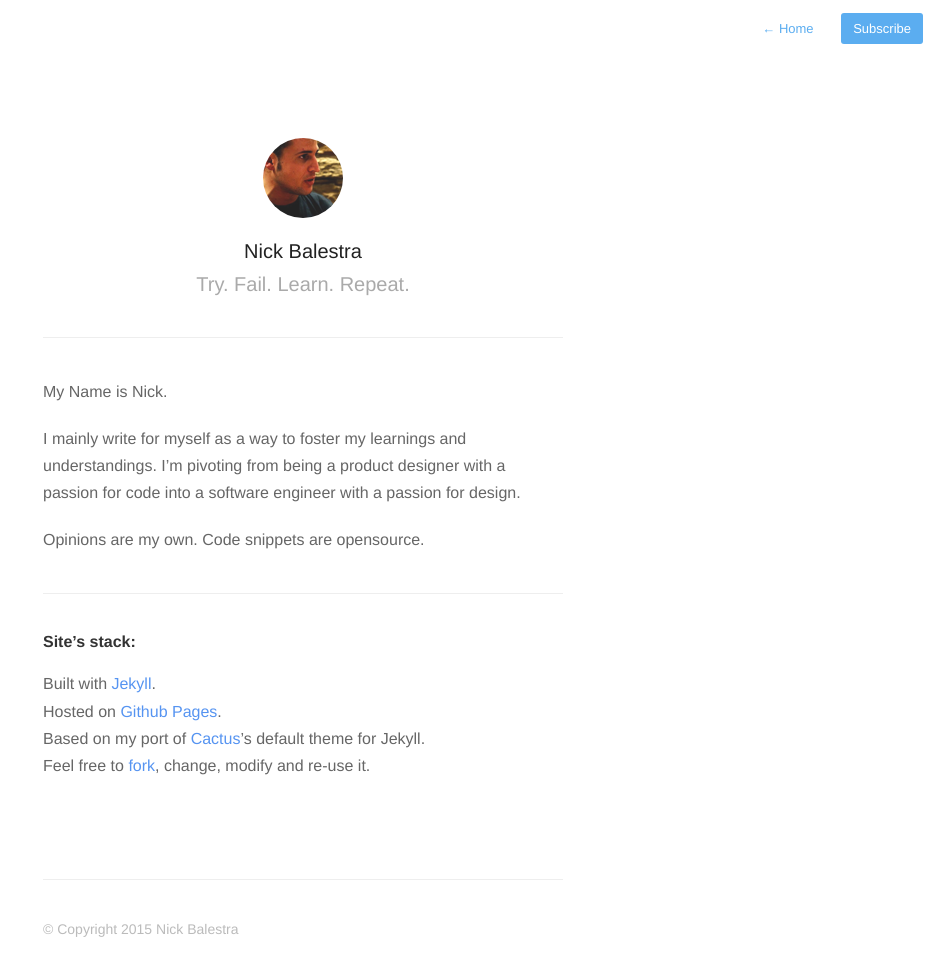
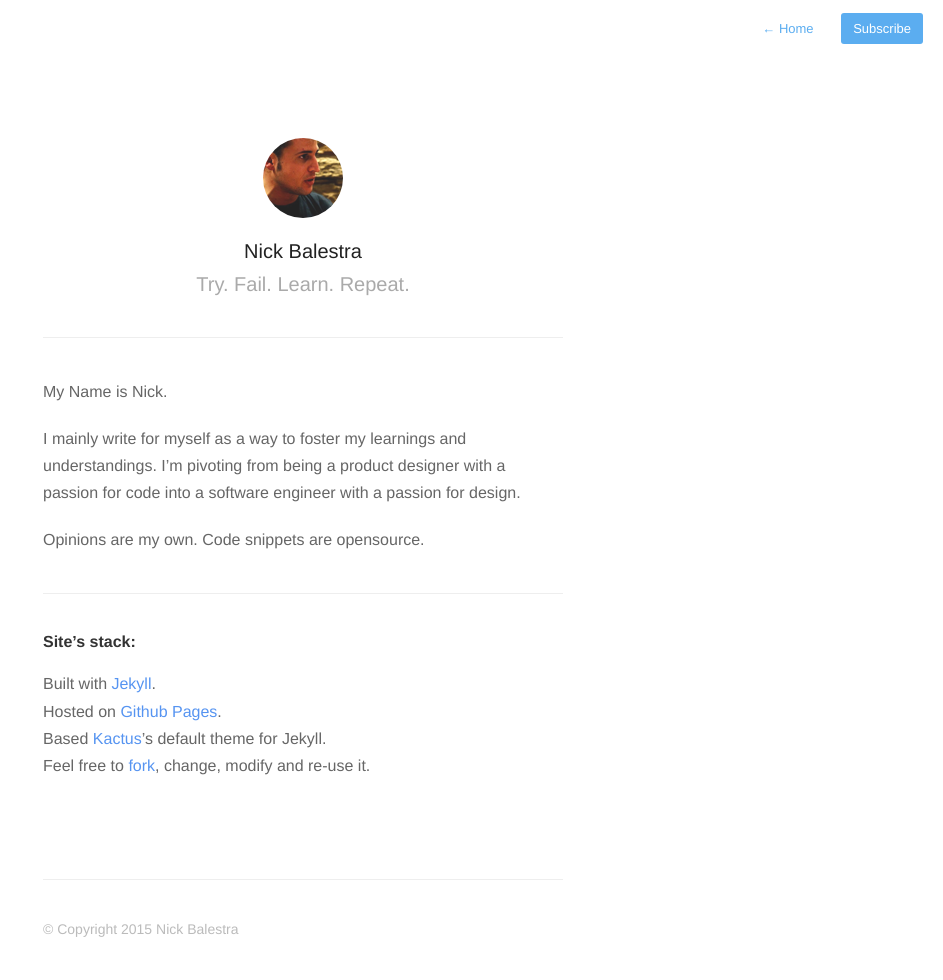
Before and after one commit to nickbalestra/nickbalestra.github.io, a Jekyll site: the page built from about.md, in a window 1280 px wide. Shown: the whole page, without its empty margins (337-1280 px from the left). Built offline with Jekyll 4.4.1, drawn with Linux system fonts in a browser that asks for light colours; nearby versions of some CDN libraries; Markdown is read by kramdown in place of the engine named in the settings.

Commit message:
about updated

```diff
--- a/about.md
+++ b/about.md
@@ -16,6 +16,6 @@ Opinions are my own. Code snippets are opensource.
 
 Built with [Jekyll](http://jekyllrb.com/).
 <br>Hosted on [Github Pages](https://pages.github.com/).
-<br>Based on my port of [Cactus](http://cactusformac.com/)'s default theme for Jekyll.
+<br>Based [Kactus](http://cactusformac.com/)'s default theme for Jekyll.
 <br>Feel free to [fork](https://github.com/nickbalestra/nickbalestra.github.io), change, modify and re-use it.
 {% include footer.html %}
```
